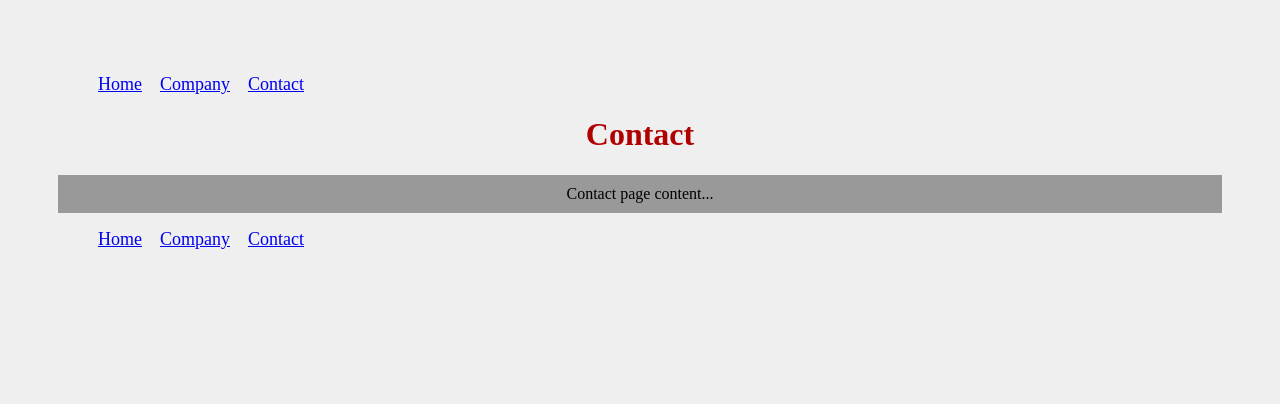
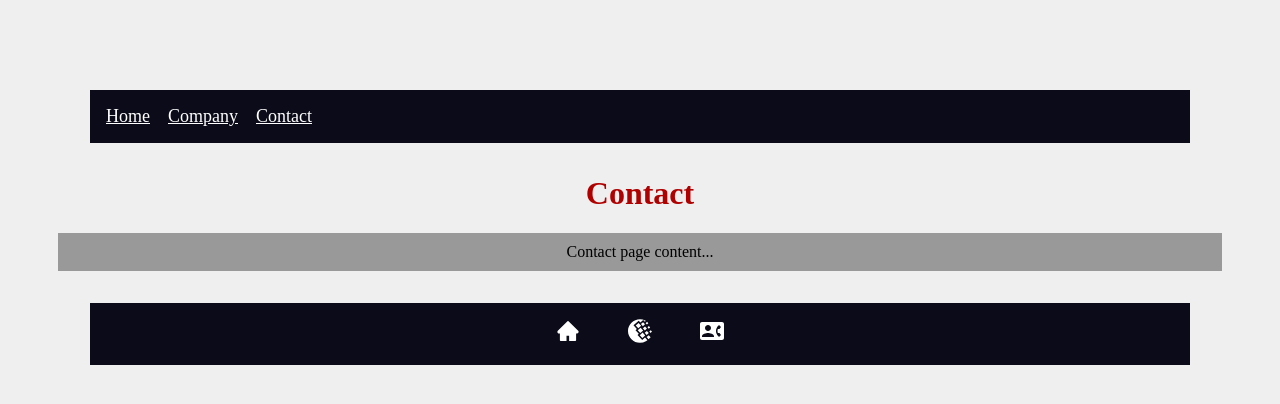
Before and after one commit to joaoflaviosantos/react-study, a React (Create React App) app in the folder my-first-app/: page /contact in a window 1280 px wide. Shown: the top 404 px of the page. Built offline with nearby package versions, Linux system fonts and the light colour scheme.

Commit message:
feat: implementing youtube-hora-de-codar-react-16 (react-icons)

```diff
--- a/my-first-app/package.json
+++ b/my-first-app/package.json
@@ -11,6 +11,7 @@
         "prettier": "^2.7.1",
         "react": "^18.2.0",
         "react-dom": "^18.2.0",
+        "react-icons": "^4.4.0",
         "react-router-dom": "6",
         "react-scripts": "5.0.1",
         "web-vitals": "^2.1.0"
--- a/my-first-app/src/App.js
+++ b/my-first-app/src/App.js
@@ -1,4 +1,3 @@
-import './App.css'
 import { BrowserRouter as Router, Routes, Route } from 'react-router-dom'
 import NavBar from './components/layout/NavBar'
 import Footer from './components/layout/Footer'
--- a/my-first-app/src/components/layout/Footer.js
+++ b/my-first-app/src/components/layout/Footer.js
@@ -1,19 +1,30 @@
 import { Link } from 'react-router-dom'
 import styles from './Footer.module.css'
+import { AiFillHome } from 'react-icons/ai'
+import { MdContactPhone } from 'react-icons/md'
+import { SiWebmoney } from 'react-icons/si'
 
 function Footer() {
     return (
+        <div className={styles.container}>
             <ul className={styles.list}>
                 <li className={styles.item}>
-                <Link to="/">Home</Link>
+                    <Link to="/">
+                        <AiFillHome className={styles.item_svg} />
+                    </Link>
                 </li>
                 <li className={styles.item}>
-                <Link to="/company">Company</Link>
+                    <Link to="/company">
+                        <SiWebmoney className={styles.item_svg} />
+                    </Link>
                 </li>
                 <li className={styles.item}>
-                <Link to="/contact">Contact</Link>
+                    <Link to="/contact">
+                        <MdContactPhone className={styles.item_svg} />
+                    </Link>
                 </li>
             </ul>
+        </div>
     )
 }
 
--- a/my-first-app/src/components/layout/Footer.module.css
+++ b/my-first-app/src/components/layout/Footer.module.css
@@ -1,9 +1,27 @@
+.container {
+    background-color: #0b0b19;
+    color: rgb(255, 255, 255);
+    text-align: center;
+    margin: 2rem;
+}
+
 .list {
+    padding: 1rem;
+    color: rgb(255, 255, 255);
     display: flex;
+    justify-content: center;
+    align-items: center;
     list-style: none;
 }
 
 .item {
-    font-size: large;
-    margin-right: 1em;
+    font-size:x-large;
+    color: rgb(255, 255, 255);
+    margin: 0 1em;
 }
+
+.item_svg {
+    font-size:x-large;
+    color: rgb(255, 255, 255);
+    cursor: pointer;
+}
--- a/my-first-app/src/components/layout/NavBar.js
+++ b/my-first-app/src/components/layout/NavBar.js
@@ -3,17 +3,25 @@ import styles from './NavBar.module.css'
 
 function NavBar() {
     return (
-        <ul className={styles.list}>
-            <li className={styles.item}>
-                <Link to="/">Home</Link>
-            </li>
-            <li className={styles.item}>
-                <Link to="/company">Company</Link>
-            </li>
-            <li className={styles.item}>
-                <Link to="/contact">Contact</Link>
-            </li>
-        </ul>
+        <div className={styles.container}>
+            <ul className={styles.list}>
+                <li>
+                    <Link className={styles.item} to="/">
+                        Home
+                    </Link>
+                </li>
+                <li>
+                    <Link className={styles.item} to="/company">
+                        Company
+                    </Link>
+                </li>
+                <li>
+                    <Link className={styles.item} to="/contact">
+                        Contact
+                    </Link>
+                </li>
+            </ul>
+        </div>
     )
 }
 
--- a/my-first-app/src/components/layout/NavBar.module.css
+++ b/my-first-app/src/components/layout/NavBar.module.css
@@ -1,9 +1,18 @@
+.container {
+    background-color: #0b0b19;
+    color: rgb(255, 255, 255);
+    text-align: center;
+    margin: 2rem;
+}
+
 .list {
+    padding: 1rem;
     display: flex;
     list-style: none;
 }
 
 .item {
+    color: rgb(255, 255, 255);
     font-size: large;
     margin-right: 1em;
 }
```
Also changed, not shown: 2 other files (tests, documents, lock files or other folders). Lines whose indentation alone changed are shown as unchanged.
